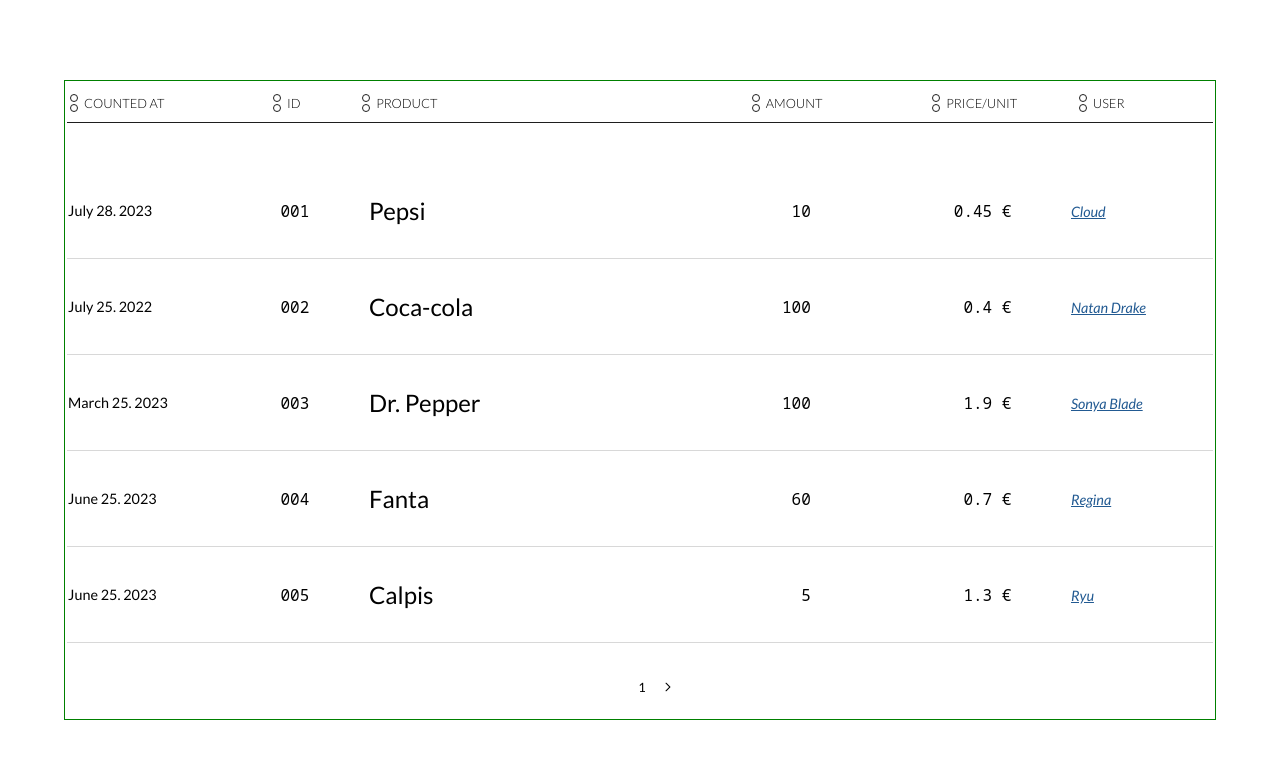
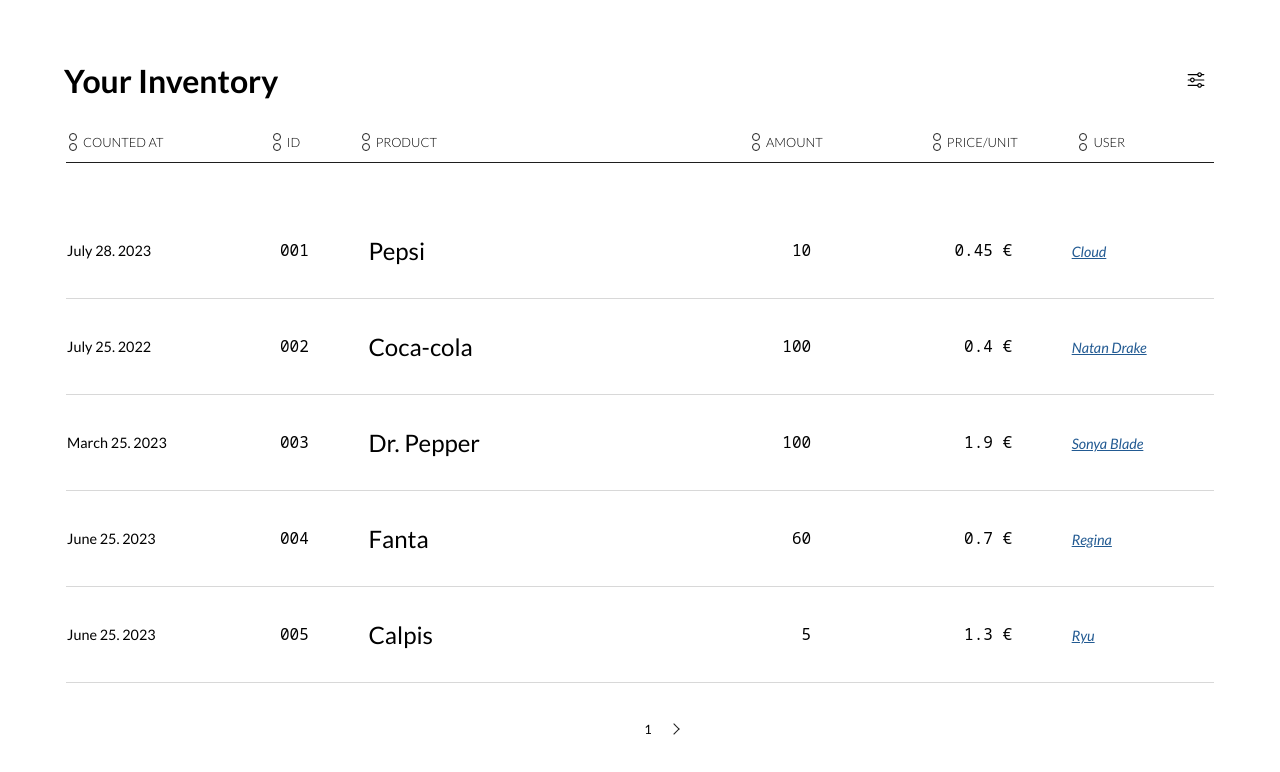
Before and after one commit to sigristarisa/zupan-assignment, a React (Create React App) app: page / in a window 1280 px wide. Shown: the top 772 px of the page. Built offline with nearby package versions, Linux system fonts and the light colour scheme.

Commit message:
added filter icon and hover effects

```diff
--- a/src/App.js
+++ b/src/App.js
@@ -1,6 +1,7 @@
 import { useState } from "react";
 import data from "./data.json";
 import SortIcons from "./Components/SortIcons";
+import TableHeader from "./Components/TableHeader";
 import { formatDate, formatId, formatPrice } from "./helpers/formatters.js";
 import { sortStrings, sortNumbers, sortDates } from "./helpers/sorters.js";
 import "./styles/reset.css";
@@ -15,8 +16,8 @@
   const totalPages = Math.ceil(items.length / itemsPerPage);
   const [currentPage, setCurrentPage] = useState(1);
   const sortStatus = ["none", "descendent", "ascendent"];
-  const [sortIndex, setSortIndex] = useState(0);
-  const [currentSort, setCurrentSort] = useState("id");
+  const [sortIndex, setSortIndex] = useState(1);
+  const [currentSort, setCurrentSort] = useState("default");
 
   const setCurrentItems = () => {
     const indexOfLastItem = currentPage * itemsPerPage;
@@ -41,21 +42,22 @@
   };
 
   const handleSortStatus = (header, dataType) => {
-    const currentSortItem = setSortType(
-      initialItems,
-      header,
-      sortStatus[sortIndex],
-      dataType
+    if (header === currentSort) {
+      console.log("condi");
+      setSortIndex((sortIndex + 1) % sortStatus.length);
+    } else {
+      setCurrentSort(header);
+      setSortIndex(1);
+    }
+    setItems(
+      setSortType(initialItems, header, sortStatus[sortIndex], dataType)
     );
-    header === currentSort
-      ? setSortIndex((sortIndex + 1) % sortStatus.length)
-      : setSortIndex(0);
-    setCurrentSort(header);
-    setItems(currentSortItem);
+    console.log("sort", sortStatus[sortIndex]);
   };
 
   return (
     <div className='App'>
+      <TableHeader />
       <main>
         <div className='container__table'>
           <table>
@@ -153,39 +155,18 @@
         </div>
         <div className='container__page-btn'>
           {currentPage === 1 ? (
-            <span className='space__btn'></span>
+            <div className='space__btn'></div>
           ) : (
             <button onClick={() => handlePage("back")}>
-              {" "}
-              <svg
-                className='btn__arrow-back'
-                xmlns='http://www.w3.org/2000/svg'
-                viewBox='0 0 847 1058.75'
-                x='0px'
-                y='0px'
-              >
-                <g>
-                  <path d='M242 298l181 185 182 -185c24,-25 65,16 40,41l-205 211c-9,9 -24,9 -32,0l-207 -211c-24,-25 17,-66 41,-41z' />
-                </g>
-              </svg>
+              <div className='btn__arrow-back'></div>
             </button>
           )}
           <span>{currentPage}</span>
           {currentPage === totalPages ? (
-            <span className='space__btn'></span>
+            <div className='space__btn'></div>
           ) : (
             <button onClick={() => handlePage("next")}>
-              <svg
-                className='btn__arrow-next'
-                xmlns='http://www.w3.org/2000/svg'
-                viewBox='0 0 847 1058.75'
-                x='0px'
-                y='0px'
-              >
-                <g>
-                  <path d='M242 298l181 185 182 -185c24,-25 65,16 40,41l-205 211c-9,9 -24,9 -32,0l-207 -211c-24,-25 17,-66 41,-41z' />
-                </g>
-              </svg>
+              <div className='btn__arrow-next'></div>
             </button>
           )}
         </div>
--- a/src/Components/SortIcons.jsx
+++ b/src/Components/SortIcons.jsx
@@ -1,6 +1,7 @@
 const SortIcons = ({ sortStatus, currentSort, header }) => {
-  const isActive = (sortStatus, iconType) =>
-    sortStatus === iconType && currentSort === header ? "__active" : "";
+  const isActive = (sortStatus, iconType) => {
+    return sortStatus === iconType && currentSort === header ? "__active" : "";
+  };
 
   return (
     <div className='container__sort-icons'>
--- a/src/Components/TableHeader.jsx
+++ b/src/Components/TableHeader.jsx
@@ -1,68 +1,21 @@
-import { useState } from "react";
-import { sortStrings, sortNumbers, sortDates } from "../helpers/sorters";
-
-const TableHeader = ({ items, setItems, initialItems }) => {
-  const sortStatus = ["descendent", "ascendent", "none"];
-  const [sortIndex, setSortIndex] = useState(0);
-  const [currentSort, setCurrentSort] = useState("id");
-
-  const setSortType = (items, header, direction, dataType) => {
-    if (dataType === "number") return sortNumbers(items, header, direction);
-    if (dataType === "string") return sortStrings(items, header, direction);
-    if (dataType === "date") return sortDates(items, header, direction);
-  };
-  const handleSortStatus = (header, dataType) => {
-    console.log("clicked");
-    header === currentSort
-      ? setSortIndex((sortIndex + 1) % sortStatus.length)
-      : setSortIndex(0);
-    setCurrentSort(header);
-    setItems(
-      setSortType(initialItems, header, sortStatus[sortIndex], dataType)
-    );
-  };
-
+const TableHeader = () => {
   return (
-    <thead>
-      <tr className='twelve-grid-columns table-header'>
-        <th
-          className='grid-column_two'
-          onClick={() => handleSortStatus("countedAt", "date")}
+    <header className='container__table-header'>
+      <h1>Your Inventory</h1>
+      <div className='container__filter-icon'>
+        <svg
+          xmlns='http://www.w3.org/2000/svg'
+          viewBox='0 -4 32 40'
+          x='0px'
+          y='0px'
+          className='icon__filter'
         >
-          COUNTED AT
-        </th>
-        <th
-          className='grid-column_one table-header_num'
-          onClick={() => handleSortStatus("id", "number")}
-        >
-          ID
-        </th>
-        <th
-          className='grid-column_four'
-          onClick={() => handleSortStatus("product", "string")}
-        >
-          PRODUCT
-        </th>
-        <th
-          className='grid-column_one table-header_num'
-          onClick={() => handleSortStatus("quantity", "number")}
-        >
-          AMOUNT
-        </th>
-        <th
-          className='grid-column_two table-header_num'
-          onClick={() => handleSortStatus("quantity", "number")}
-        >
-          PRICE/UNIT
-        </th>
-        <th
-          className='grid-column_two'
-          onClick={() => handleSortStatus("product", "string")}
-        >
-          USER
-        </th>
-      </tr>
-    </thead>
+          <path d='M3,8h15.142c.447,1.72,1.999,3,3.858,3s3.411-1.28,3.858-3h3.142c.553,0,1-.448,1-1s-.447-1-1-1h-3.142c-.447-1.72-1.999-3-3.858-3s-3.411,1.28-3.858,3H3c-.553,0-1,.448-1,1s.447,1,1,1Zm19-3c1.103,0,2,.897,2,2s-.897,2-2,2-2-.897-2-2,.897-2,2-2Z' />
+          <path d='M29,15H13.858c-.447-1.72-1.999-3-3.858-3s-3.411,1.28-3.858,3H3c-.553,0-1,.448-1,1s.447,1,1,1h3.142c.447,1.72,1.999,3,3.858,3s3.411-1.28,3.858-3h15.142c.553,0,1-.448,1-1s-.447-1-1-1Zm-19,3c-1.103,0-2-.897-2-2s.897-2,2-2,2,.897,2,2-.897,2-2,2Z' />
+          <path d='M29,24h-3.142c-.447-1.72-1.999-3-3.858-3s-3.411,1.28-3.858,3H3c-.553,0-1,.448-1,1s.447,1,1,1h15.142c.447,1.72,1.999,3,3.858,3s3.411-1.28,3.858-3h3.142c.553,0,1-.448,1-1s-.447-1-1-1Zm-7,3c-1.103,0-2-.897-2-2s.897-2,2-2,2,.897,2,2-.897,2-2,2Z' />
+        </svg>
+      </div>
+    </header>
   );
 };
 
--- a/src/helpers/sorters.js
+++ b/src/helpers/sorters.js
@@ -9,9 +9,9 @@
 export const sortNumbers = (items, header, direction) => {
   if (direction === "none") return items;
   if (direction === "descendent")
+    return items.sort((a, b) => a[header] - b[header]);
+  if (direction === "ascendent")
     return items.sort((a, b) => b[header] - a[header]);
-  if (direction === "ascendent")
-    return items.sort((a, b) => a[header] - b[header]);
 };
 
 export const sortDates = (items, header, direction) => {
--- a/src/styles/style.css
+++ b/src/styles/style.css
@@ -17,7 +17,7 @@
   display: flex;
   flex-direction: column;
   align-items: center;
-  border: solid green 1px;
+  /* border: solid green 1px; */
 }
 
 .container__table {
@@ -40,6 +40,10 @@
   gap: 4px;
   font-weight: 300;
   cursor: pointer;
+}
+
+th:hover {
+  font-weight: 600;
 }
 
 .table-row {
@@ -83,11 +87,12 @@
 }
 
 button {
-  width: 36px;
-  height: 36px;
+  width: 24px;
+  height: 24px;
+  padding: 4px 8px;
   background-color: transparent;
+  border-radius: 50%;
   border: none;
-  padding: 0;
   display: grid;
   place-items: center;
   cursor: pointer;
@@ -100,21 +105,22 @@
 
 .btn__arrow-back,
 .btn__arrow-next {
-  width: 1.5em;
-  height: 1.5em;
+  width: 8px;
+  height: 8px;
+  border-left: solid 1.5px var(--off-black);
+  border-bottom: solid 1.5px var(--off-black);
 }
 
 .btn__arrow-back {
-  transform: rotate(90deg);
+  transform: rotate(45deg);
 }
 
 .btn__arrow-next {
-  transform: rotate(-90deg);
+  transform: rotate(-135deg);
 }
 
-.btn__arrow-back:hover,
-.btn__arrow-next:hover {
-  fill: var(--grey);
+button:hover {
+  background-color: var(--off-grey);
 }
 
 .container__sort-icons {
@@ -134,3 +140,27 @@
 .sort-icon__active {
   background-color: var(--light-blue);
 }
+
+.container__table-header {
+  width: 100%;
+  display: flex;
+  justify-content: space-between;
+  align-items: center;
+}
+
+.icon__filter {
+  width: 24px;
+  height: 24px;
+}
+
+.container__filter-icon {
+  padding: 8px;
+  border-radius: 50%;
+  display: grid;
+  place-items: center;
+  cursor: pointer;
+}
+
+.container__filter-icon:hover {
+  background-color: var(--off-grey);
+}
```
